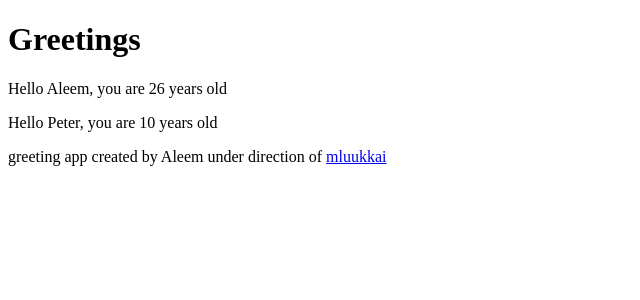
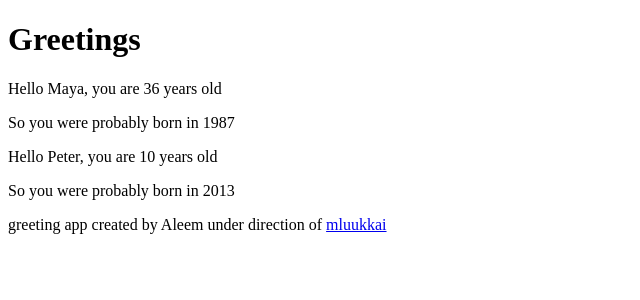
Before and after one commit to aleemer/fullstackopen, a React (Vite) app in the folder part1/part1/: page / in a window 1280 px wide. Shown: the top 300 px of the page, without its empty margins (0-640 px from the left). Built offline with nearby package versions, Linux system fonts and the light colour scheme.

Commit message:
Partway through destructuring.

```diff
--- a/part1/part1/src/App.jsx
+++ b/part1/part1/src/App.jsx
@@ -1,8 +1,14 @@
 
 const Hello = (props) => {
+  const name = props.name;
+  const age = props.age;
+
+  const bornYear = () => new Date().getFullYear() - age
+
   return (
     <div>
-      <p> Hello {props.name}, you are {props.age} years old </p>
+      <p> Hello {name}, you are {age} years old </p>
+      <p> So you were probably born in {bornYear()} </p>
     </div>
   )
 }
@@ -22,7 +28,7 @@
   return (
     <div>
       <h1>Greetings</h1>
-      <Hello name={'Aleem'} age={26}/>
+      <Hello name={'Maya'} age={26 + 10}/>
       <Hello name={name} age={age}/>
       <Footer />
     </div>
```
